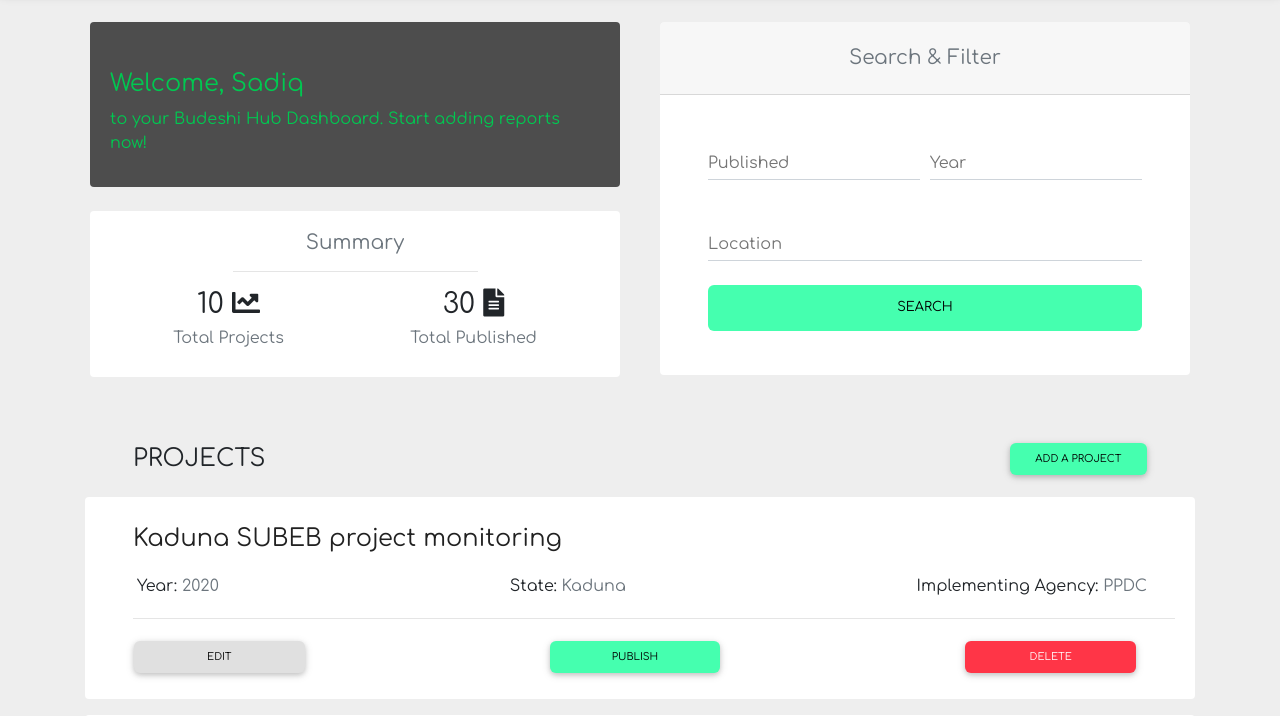
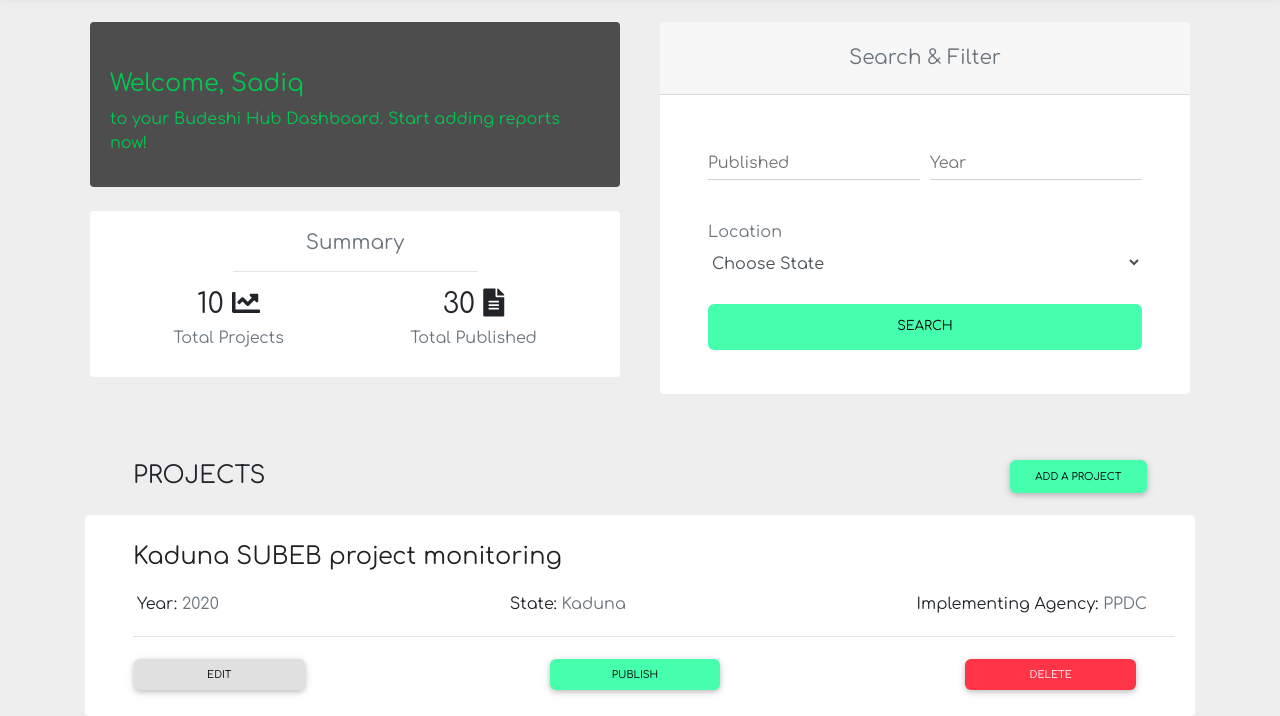
Before and after one commit to ppdcNG/budeshi-hub, a plain HTML site: page index.html in a window 1280 px wide. Shown: the part 68-784 px from the top of the page. Drawn offline with nearby package versions, Linux system fonts and the light colour scheme.

Commit message:
feat: added list of nigerian states js file
feat: modified location to become dropdown of states

```diff
--- a/assets/js/index.js
+++ /dev/null
@@ -1,37 +0,0 @@
-$(function () {
-    $(document).on('click', '#nav-ul .dropdown-menu', function (e) {
-        e.stopPropagation();
-    });
-    // popovers Initialization
-    $('[data-toggle="popover"]').popover()
-
-    $('.no-action-message').popover({
-        html : true,
-        placement: 'left',
-        title: 'Approval',
-        trigger: 'focus',
-        content: function() {
-          return $('#message_content').html();
-        }
-    });
-    $('.action-message').popover({
-        html : true,
-        placement: 'left',
-        title: 'Affiliation Request',
-        trigger: 'focus',
-        content: function() {
-          return $('#message_content2').html();
-        }
-    });
-
-    $("#community-report-btn").click(function() {
-      $("#nav-community-tab").trigger('click');
-      $("#communityForm").trigger('reset');
-    });
-
-    $("#stakeholder-report-btn").click(function() {
-      $("#nav-stakeholder-tab").trigger('click');
-      $("#stakeholderForm").trigger('reset');
-    });
-
-});
--- /dev/null
+++ b/assets/js/main.js
@@ -0,0 +1,54 @@
+$(function () {
+  $(document).on('click', '#nav-ul .dropdown-menu', function (e) {
+    e.stopPropagation();
+  });
+  // popovers Initialization
+  $('[data-toggle="popover"]').popover()
+
+  $('.no-action-message').popover({
+    html: true,
+    placement: 'left',
+    title: 'Approval',
+    trigger: 'focus',
+    content: function () {
+      return $('#message_content').html();
+    }
+  });
+  $('.action-message').popover({
+    html: true,
+    placement: 'left',
+    title: 'Affiliation Request',
+    trigger: 'focus',
+    content: function () {
+      return $('#message_content2').html();
+    }
+  });
+
+  // add community report button click
+  $("#community-report-btn").click(function () {
+    $("#nav-community-tab").trigger('click');
+    $("#communityForm").trigger('reset');
+  });
+
+  // add stakeholder report button click
+  $("#stakeholder-report-btn").click(function () {
+    $("#nav-stakeholder-tab").trigger('click');
+    $("#stakeholderForm").trigger('reset');
+  });
+
+  // populate dropdown with states
+  let dropdown = $("#state");
+
+  dropdown.empty();
+  dropdown.append('<option selected="true" disabled>Choose State</option>');
+  dropdown.prop('selectedIndex', 0);
+
+  for (let s in states) {
+    let state = states[s];
+    let val = state.substr(0, 3).toLowerCase();
+
+    dropdown.append(`<option value='${val}'>${state}</option>`);
+  }
+
+
+}); // jQuery end
--- /dev/null
+++ b/assets/states_list.js
@@ -0,0 +1,39 @@
+const states = [
+  "Abia",
+  "Adamawa",
+  "Akwa Ibom",
+  "Anambra",
+  "Bauchi",
+  "Bayelsa",
+  "Benue",
+  "Borno",
+  "Cross River",
+  "Delta",
+  "Ebonyi",
+  "Edo",
+  "Ekiti",
+  "Enugu",
+  "FCT - Abuja",
+  "Gombe",
+  "Imo",
+  "Jigawa",
+  "Kaduna",
+  "Kano",
+  "Katsina",
+  "Kebbi",
+  "Kogi",
+  "Kwara",
+  "Lagos",
+  "Nasarawa",
+  "Niger",
+  "Ogun",
+  "Ondo",
+  "Osun",
+  "Oyo",
+  "Plateau",
+  "Rivers",
+  "Sokoto",
+  "Taraba",
+  "Yobe",
+  "Zamfara"
+]
--- a/index.html
+++ b/index.html
@@ -11,6 +11,7 @@
         <link rel="stylesheet" href="node_modules/mdbootstrap/css/style.css">
         <link rel="stylesheet" href="./index.css">
         <link href="https://fonts.googleapis.com/css2?family=Comfortaa&display=swap" rel="stylesheet">
+        <script src="./assets/states_list.js"></script>
     </head>
     <body>
         <header>
@@ -180,8 +181,9 @@
                                                 </div>
                                             </div>
                                             <div class="md-form mt-3">
-                                                <input type="text" id="location" class="form-control">
-                                                <label for="location">Location</label>
+                                                <span class="float-left text-muted">Location</span>
+                                                <select class="form-control border-0" id="state">
+                                                </select>
                                             </div>
                                             <button class="btn primary__btn btn-rounded btn-block z-depth-0 my-4 waves-effect" type="submit">search</button>
                                         </form>
@@ -344,13 +346,15 @@
         <script type="text/javascript" src="node_modules/mdbootstrap/js/popper.min.js"></script>
         <script type="text/javascript" src="node_modules/mdbootstrap/js/bootstrap.min.js"></script>
         <script type="text/javascript" src="node_modules/mdbootstrap/js/mdb.min.js"></script>
-        <script src="./assets/js/index.js"></script>
+        <script src="./assets/js/main.js"></script>
         <script>
             $("#year").datepicker({
                 format: "yyyy",
                 viewMode: "years",
                 minViewMode: "years"
             });
+
+            $("#states").select2();
         </script>
     </body>
 </html>
```
Also changed, not shown: pages/project-details.html (+1 -1 lines).
